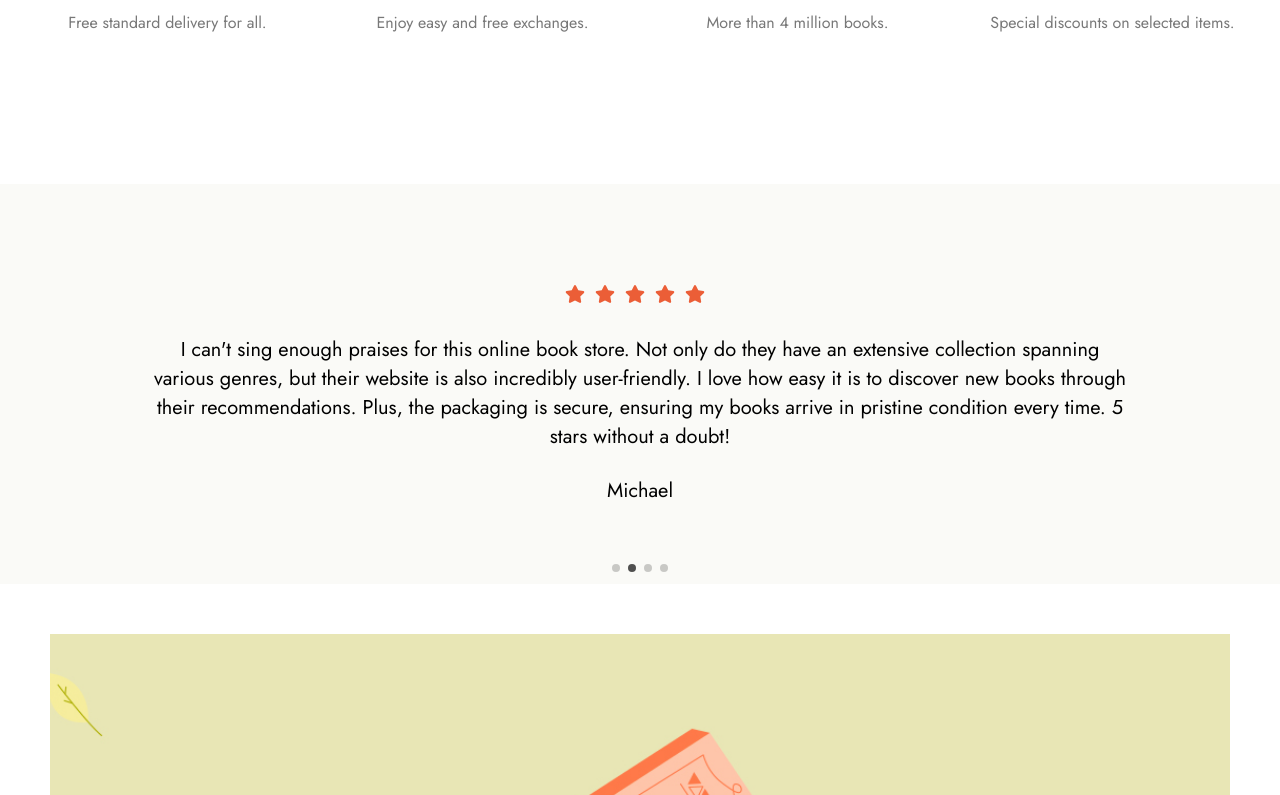
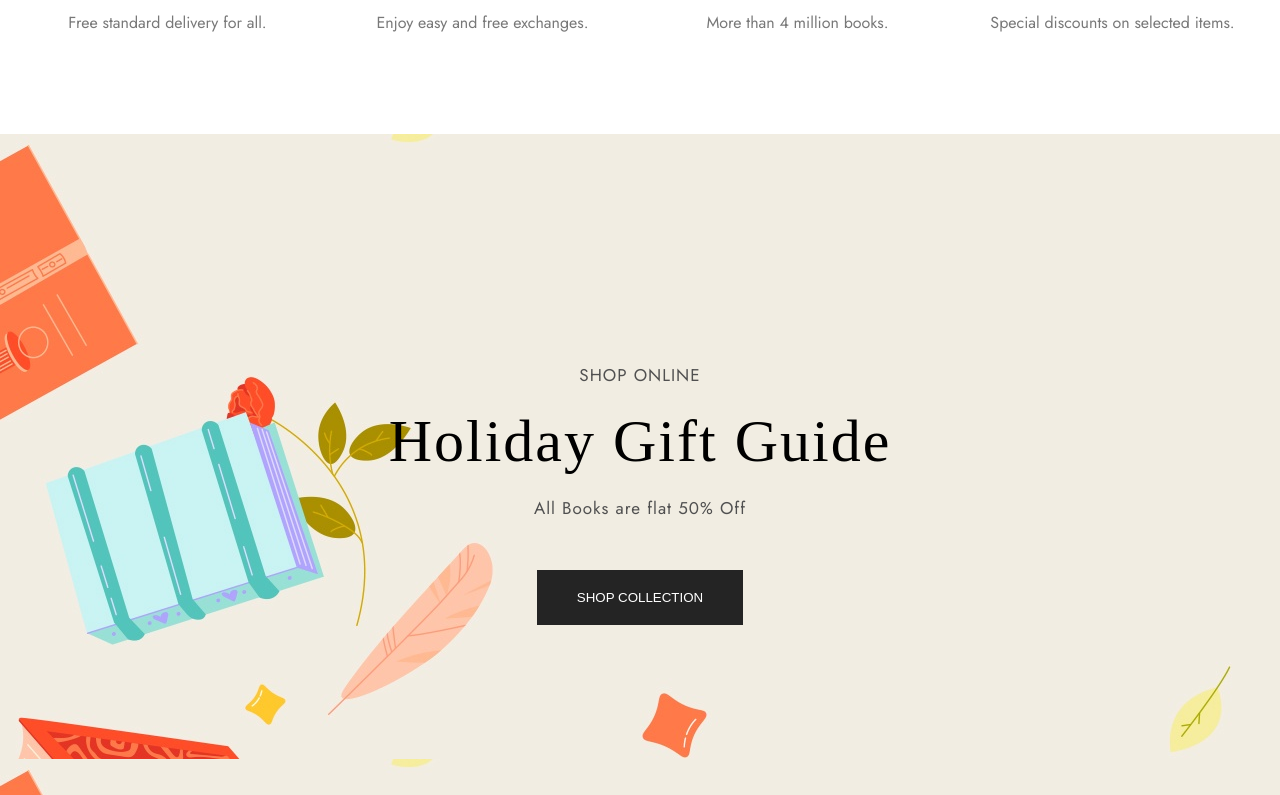
Before and after one commit to muradnuriyev001/Booker, a React (Vite) app: page / in a window 1280 px wide. Shown: the part 1305-2100 px from the top of the page. Built offline with nearby package versions, Linux system fonts and the light colour scheme.

Commit message:
Add: Home(Guide section)

```diff
--- a/src/pages/Home/Home.tsx
+++ b/src/pages/Home/Home.tsx
@@ -1,6 +1,7 @@
 import Subscribe from "../../components/Subscribe/Subscribe";
 import usePageTitle from "../../hooks/usePageTitle";
 import HomeComments from "./HomeComments/HomeComments";
+import HomeGuide from "./HomeGuide/HomeGuide";
 import HomeSearch from "./HomeSearch/HomeSearch";
 import HomeServices from "./HomeServices/HomeServices";
 
@@ -10,6 +11,7 @@ const Home = () => {
     <>
       <HomeSearch />
       <HomeServices />
+      <HomeGuide />
       <HomeComments />
       <Subscribe />
     </>
--- a/src/pages/Home/HomeComments/HomeComments.module.scss
+++ b/src/pages/Home/HomeComments/HomeComments.module.scss
@@ -2,7 +2,6 @@
   min-height: 400px;
   padding: 0px 200px !important;
   margin: 50px 0px !important;
-  background-color: var(--white);
 }
 
 .swiperSlide {
@@ -21,6 +20,9 @@
     font-size: 20px;
     margin: 25px 0px;
     padding: 0px 200px;
+  }
+  p:nth-child(3){
+    color: rgb(120, 120, 120);
   }
 }
 
--- /dev/null
+++ b/src/pages/Home/HomeGuide/HomeGuide.module.scss
@@ -0,0 +1,54 @@
+.guide {
+  height: 700px;
+  background-image: url("../../../assets/Home/ShopGuide/guidebg.jpg");
+  display: flex;
+  flex-direction: column;
+  align-items: center;
+  justify-content: center;
+  font-family: Jost, sans-serif;
+  text-align: center;
+  p:nth-child(1),
+  p:nth-child(3) {
+    color: rgb(80, 80, 80);
+    padding: 20px 0px;
+    font-size: 17px;
+    letter-spacing: 1px;
+  }
+
+  h2 {
+    font-size: 60px;
+    font-family: "Times New Roman", Times, serif;
+    font-weight: 300;
+    letter-spacing: 2px;
+    padding: 0px 5px;
+  }
+
+  button {
+    margin-top: 30px;
+    padding: 20px 40px;
+    background-image: linear-gradient(
+      to right,
+      var(--black) 0%,
+      var(--black) 50%,
+      var(--orange) 50%,
+      var(--orange) 100%
+    );
+    background-size: 200% 100%; /* Make sure to cover the whole button */
+    color: white;
+    border: none;
+    cursor: pointer;
+    transition: background-position 0.5s; /* Transition for background position */
+  }
+
+  button:hover {
+    background-position: -100% 0; /* Slide the background to the right */
+  }
+}
+
+@media only screen and (max-width: 600px) {
+  .guide {
+    h2 {
+      font-size: 50px;
+    }
+  }
+}
--- /dev/null
+++ b/src/pages/Home/HomeGuide/HomeGuide.tsx
@@ -0,0 +1,16 @@
+import c from "./HomeGuide.module.scss";
+import { NavLink } from "react-router-dom";
+const HomeGuide = () => {
+  return (
+    <div className={c.guide}>
+      <p>SHOP ONLINE</p>
+      <h2>Holiday Gift Guide</h2>
+      <p>All Books are flat 50% Off</p>
+      <button>
+        <NavLink to={"/shop"}>SHOP COLLECTION</NavLink>
+      </button>
+    </div>
+  );
+};
+
+export default HomeGuide;
```
Also changed, not shown: src/assets/Home/ShopGuide/guidebg.jpg (added).
